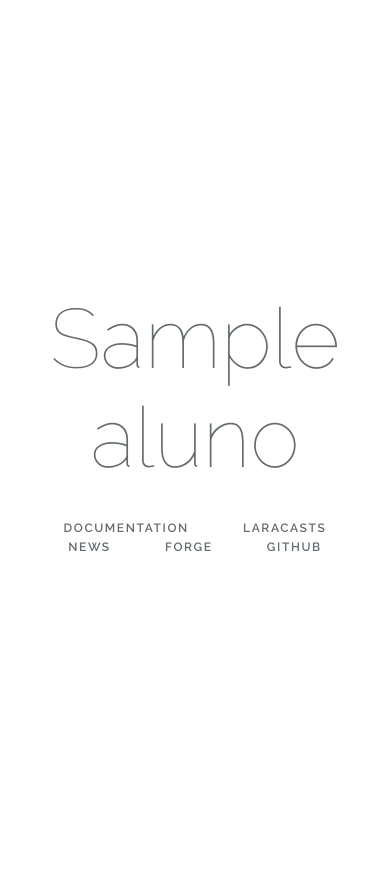
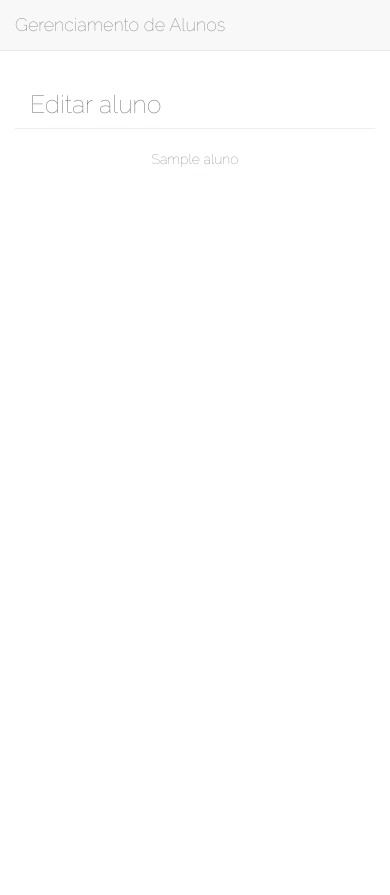
Before and after one commit to leticiaDomingues/CadastroAlunos, a Laravel app: page /aluno/1/edit in a window 390 px wide. Before the commit the page ends 551 px from the top, so only its background shows below. Run offline with Laravel 8, Linux system fonts and the light colour scheme; tables that the repository leaves empty hold one stand-in row (values such as "Sample post"); settings files or empty folders that the repository lacks are supplied.

Commit message:
Uso de layout

```diff
--- a/sistemaAluno/app/Http/Controllers/AlunoController.php
+++ b/sistemaAluno/app/Http/Controllers/AlunoController.php
@@ -15,7 +15,6 @@ class AlunoController extends Controller
     public function index()
     {
         $alunos = Aluno::all();
-        //\DB::table('aluno')->get();
         return view('aluno.index')->with(['alunos'=>$alunos]);
     }
 
--- a/sistemaAluno/resources/views/aluno/edit.blade.php
+++ b/sistemaAluno/resources/views/aluno/edit.blade.php
@@ -1,84 +1,7 @@
-<!doctype html>
-<html lang="{{ app()->getLocale() }}">
-    <head>
-        <meta charset="utf-8">
-        <meta http-equiv="X-UA-Compatible" content="IE=edge">
-        <meta name="viewport" content="width=device-width, initial-scale=1">
+@extends('layout.app')
 
-        <title>Laravel</title>
+@section('page-title','Editar aluno')
 
-        <!-- Fonts -->
-        <link href="https://fonts.googleapis.com/css?family=Raleway:100,600" rel="stylesheet" type="text/css">
-
-        <!-- Styles -->
-        <style>
-            html, body {
-                background-color: #fff;
-                color: #636b6f;
-                font-family: 'Raleway', sans-serif;
-                font-weight: 100;
-                height: 100vh;
-                margin: 0;
-            }
-
-            .full-height {
-                height: 100vh;
-            }
-
-            .flex-center {
-                align-items: center;
-                display: flex;
-                justify-content: center;
-            }
-
-            .position-ref {
-                position: relative;
-            }
-
-            .top-right {
-                position: absolute;
-                right: 10px;
-                top: 18px;
-            }
-
-            .content {
-                text-align: center;
-            }
-
-            .title {
-                font-size: 84px;
-            }
-
-            .links > a {
-                color: #636b6f;
-                padding: 0 25px;
-                font-size: 12px;
-                font-weight: 600;
-                letter-spacing: .1rem;
-                text-decoration: none;
-                text-transform: uppercase;
-            }
-
-            .m-b-md {
-                margin-bottom: 30px;
-            }
-        </style>
-    </head>
-    <body>
-        <div class="flex-center position-ref full-height">
-            <div class="content">
-                <div class="title m-b-md">
-                    {{$aluno->nome}}
-                </div>
-
-                <div class="links">
-                    <a href="https://laravel.com/docs">Documentation</a>
-                    <a href="https://laracasts.com">Laracasts</a>
-                    <a href="https://laravel-news.com">News</a>
-                    <a href="https://forge.laravel.com">Forge</a>
-                    <a href="https://github.com/laravel/laravel">GitHub</a>
-                </div>
-            </div>
-        </div>
-    </body>
-</html>
+@section('body')
+    {{$aluno->nome}}
+@endsection
--- /dev/null
+++ b/sistemaAluno/resources/views/layout/app.blade.php
@@ -0,0 +1,38 @@
+<!doctype html>
+<html lang="{{ app()->getLocale() }}">
+    <head>
+        <meta charset="utf-8">
+        <meta http-equiv="X-UA-Compatible" content="IE=edge">
+        <meta name="viewport" content="width=device-width, initial-scale=1">
+
+        <title>Gerenciamento de Alunos</title>
+
+        <!-- Fonts -->
+        <link href="https://fonts.googleapis.com/css?family=Raleway:100,600" rel="stylesheet" type="text/css">
+
+        <!-- Styles -->
+        <link rel = "stylesheet" type = "text/css" href="{{ URL::asset('css/bootstrap/vendor/bootstrap/css/bootstrap.min.css') }}"/>
+        <link rel = "stylesheet" type = "text/css" href="{{ URL::asset('css/bootstrap/vendor/metisMenu/metisMenu.min.css') }}"/>
+        <link rel = "stylesheet" type = "text/css" href="{{ URL::asset('css/bootstrap/vendor/bootstrap-social/bootstrap-social.css') }}"/>
+        <link rel = "stylesheet" type = "text/css" href="{{ URL::asset('css/bootstrap/dist/css/sb-admin-2.css') }}"/>
+        <link rel = "stylesheet" type = "text/css" href="{{ URL::asset('css/bootstrap/vendor/font-awesome/css/font-awesome.min.css') }}"/>
+        <link rel = "stylesheet" type = "text/css" href="{{ URL::asset('css/bootstrap/vendor/datatables-plugins/dataTables.bootstrap.css') }}"/>
+        <link rel = "stylesheet" type = "text/css" href="{{ URL::asset('css/bootstrap/vendor/datatables-responsive/dataTables.responsive.css') }}"/>
+
+        <link rel = "stylesheet" type = "text/css" href="{{ URL::asset('css/app.css') }}"/>
+    </head>
+    <body>
+    <nav class="navbar navbar-default navbar-static-top" role="navigation" style="margin-bottom: 0">
+            <div class="navbar-header">
+                <a class="navbar-brand" href="index.html">Gerenciamento de Alunos</a>
+            </div>
+		</nav>
+        <div class=" position-ref full-height">
+            <div class="content col-xs-12 col-md-10 col-md-offset-1">
+            	<h1 class="page-header">@yield('page-title')</h1>
+                @section('body')
+                    @show
+            </div>
+        </div>
+    </body>
+</html>
--- a/sistemaAluno/routes/web.php
+++ b/sistemaAluno/routes/web.php
@@ -12,6 +12,6 @@
 */
 
 Route::get('/', function () {
-    return view('welcome');
+   	return view('aluno.index')->with(['alunos'=>App\Aluno::all()]);
 });
 Route::resource('aluno','AlunoController');
```
Also changed, not shown: sistemaAluno/resources/views/aluno/index.blade.php (+5 -36 lines), sistemaAluno/resources/views/welcome.blade.php (deleted, +0 -95 lines).
